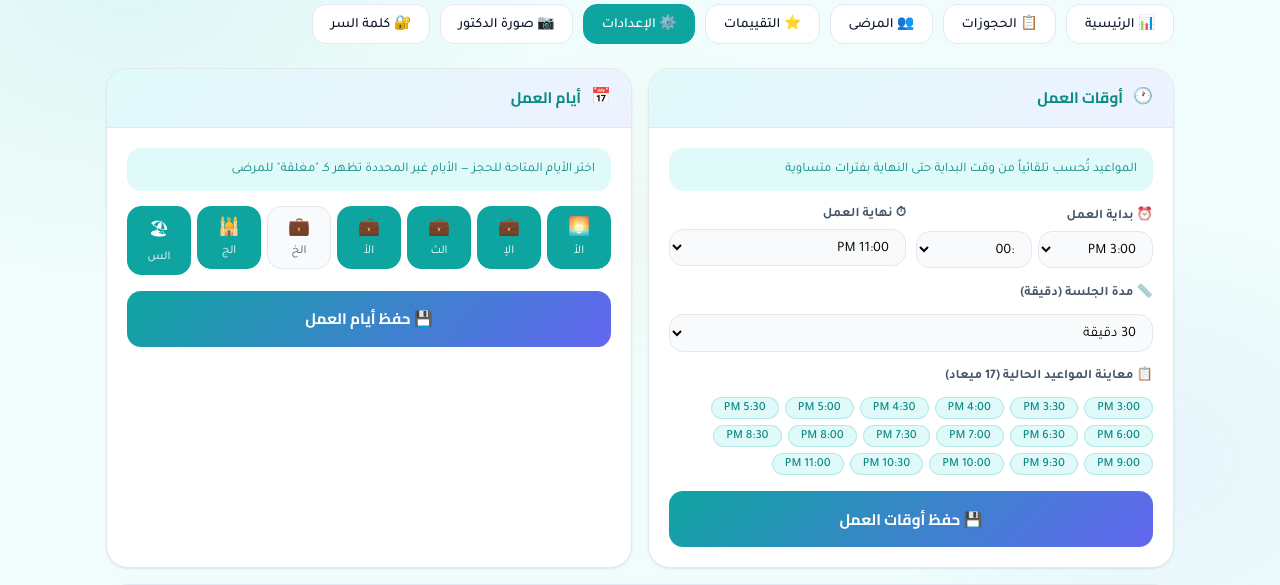
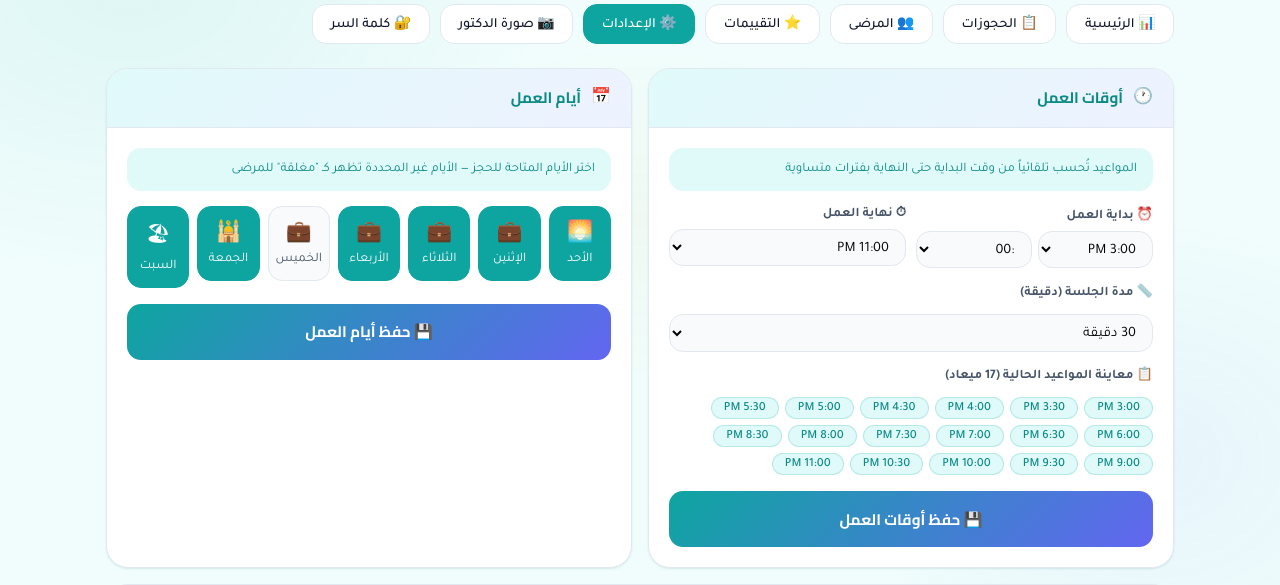
Before and after one commit to Taha444/clinic-booking, a Flask app: page /settings in a window 1280 px wide. Shown: the part 181-766 px from the top of the page. Run offline with Flask 3, Linux system fonts and the light colour scheme; the visitor is signed in with stand-in values (Sample User, id 1).

Commit message:
Update clinic_settings.html

```diff
--- a/templates/clinic_settings.html
+++ b/templates/clinic_settings.html
@@ -17,13 +17,13 @@
     .sc-body{padding:1.25rem;}
 
     /* أيام الأسبوع */
-    .days-grid{display:grid;grid-template-columns:repeat(7,1fr);gap:6px;margin-bottom:1rem;}
+    .days-grid{display:grid;grid-template-columns:repeat(7,1fr);gap:8px;margin-bottom:1rem;}
     .day-item{position:relative;}
     .day-item input[type="checkbox"]{position:absolute;opacity:0;width:0;height:0;}
-    .day-label{display:flex;flex-direction:column;align-items:center;gap:4px;padding:.6rem .3rem;background:var(--surface-2);border:1.5px solid var(--border);border-radius:var(--radius-md);cursor:pointer;transition:all .2s;font-size:.75rem;color:var(--text-secondary);text-align:center;}
+    .day-label{display:flex;flex-direction:column;align-items:center;gap:5px;padding:.75rem .4rem;background:var(--surface-2);border:1.5px solid var(--border);border-radius:var(--radius-md);cursor:pointer;transition:all .2s;font-size:.82rem;color:var(--text-secondary);text-align:center;white-space:nowrap;min-width:0;}
     .day-item input:checked + .day-label{background:var(--primary);border-color:var(--primary);color:white;}
-    .day-label:hover{border-color:var(--primary);}
-    .day-emoji{font-size:1.1rem;}
+    .day-label:hover{border-color:var(--primary);background:var(--primary-light);}
+    .day-emoji{font-size:1.3rem;}
 
     /* أوقات */
     .time-row{display:grid;grid-template-columns:1fr 1fr;gap:10px;margin-bottom:.9rem;}
@@ -55,7 +55,7 @@
     .full-card{grid-column:1/-1;}
     .info-note{background:var(--primary-light);border-radius:var(--radius-md);padding:.75rem 1rem;font-size:.82rem;color:var(--primary-dark);margin-bottom:.9rem;line-height:1.5;}
 
-    @media(max-width:640px){.settings-grid{grid-template-columns:1fr;}.days-grid{grid-template-columns:repeat(4,1fr);}.time-row{grid-template-columns:1fr;}}
+    @media(max-width:640px){.settings-grid{grid-template-columns:1fr;}.days-grid{grid-template-columns:repeat(4,1fr);gap:6px;}.day-label{font-size:.75rem;padding:.6rem .3rem;}.time-row{grid-template-columns:1fr;}}
   </style>
 </head>
 <body>
@@ -175,13 +175,13 @@
 
           <div class="days-grid">
             {% set days = [
-              (0, 'الأحد', '🌅'),
+              (0, 'الأحد',    '🌅'),
               (1, 'الإثنين', '💼'),
-              (2, 'الثلاثاء', '💼'),
-              (3, 'الأربعاء', '💼'),
-              (4, 'الخميس', '💼'),
-              (5, 'الجمعة', '🕌'),
-              (6, 'السبت', '🏖'),
+              (2, 'الثلاثاء','💼'),
+              (3, 'الأربعاء','💼'),
+              (4, 'الخميس',  '💼'),
+              (5, 'الجمعة',  '🕌'),
+              (6, 'السبت',   '🏖'),
             ] %}
             {% for num, name, emoji in days %}
               <div class="day-item">
@@ -192,7 +192,7 @@
                        {{ 'checked' if num in work_days_set }}>
                 <label class="day-label" for="day{{ num }}">
                   <span class="day-emoji">{{ emoji }}</span>
-                  {{ name[:3] }}
+                  {{ name }}
                 </label>
               </div>
             {% endfor %}
```
